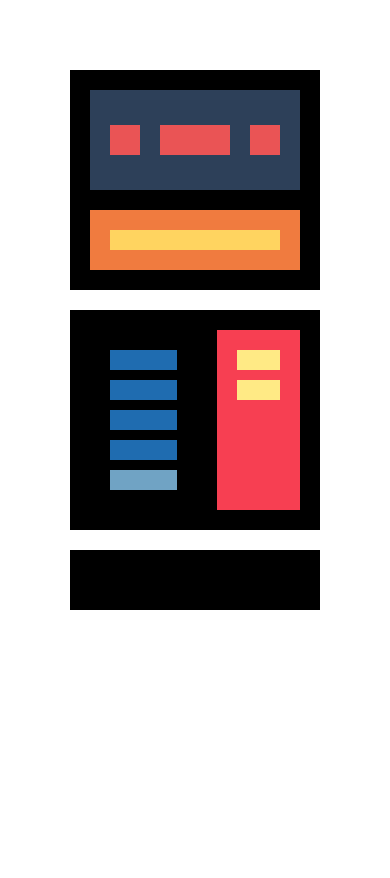
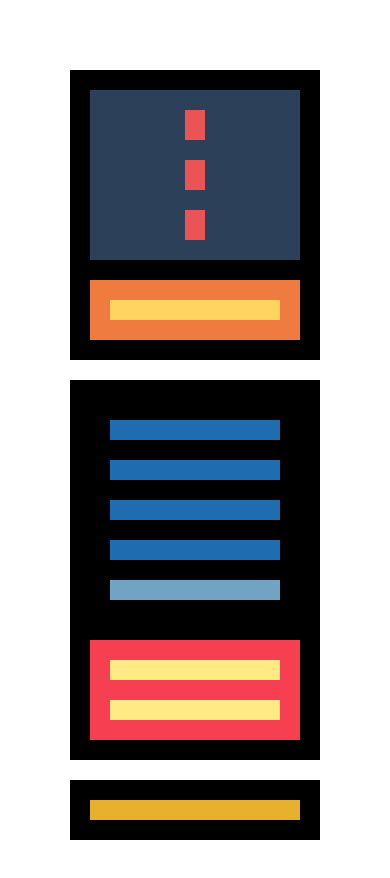
Before and after one commit to miguel1266/MiPrimeraPaginaFlexBox, a plain HTML site: page index.html in a window 390 px wide. Before the commit the page ends 844 px from the top, so only its background shows below. Drawn offline with Linux system fonts and the light colour scheme.

Commit message:
Add files via upload
Tuve que hacer todo de nuevo, avance un poco

```diff
--- a/estilos.css
+++ b/estilos.css
@@ -47,12 +47,16 @@
 		.articulos{
 			background: 4e4e6a;
 			flex:2 1 auto;
+			display: flex;
+			flex-flow: row wrap;
 		}
 			.article{
 				background: #1f6cb0;
+				flex:1 1 40%;
 			}
 			.navegacion{
 				background: #70a3c4;
+				flex:1 1 100%;
 			}
 		.aside{
 			background: #f73f52;
@@ -63,7 +67,33 @@
 			}
 	.footer{
 		background: #000;
+		display: flex;
+		justify-content: center;
 	}
 		.pie{
-			background: e6af2e;
+			background: #e6af2e;
+			width: 300px;
 		}
+@media all and (max-width: 800px){
+	.section{
+		flex-direction: column;
+	}
+	.menu{
+		flex-direction: column;
+		height: auto;
+	}
+	.aside{
+		display: flex;
+		justify-content: center;
+	}
+}
+@media all and (max-width: 600px){
+	.articulos{
+		flex-direction: column;
+	}
+}
+@media all and (max-width: 400px){
+	.aside{
+		flex-direction: column;
+	}
+}
```
